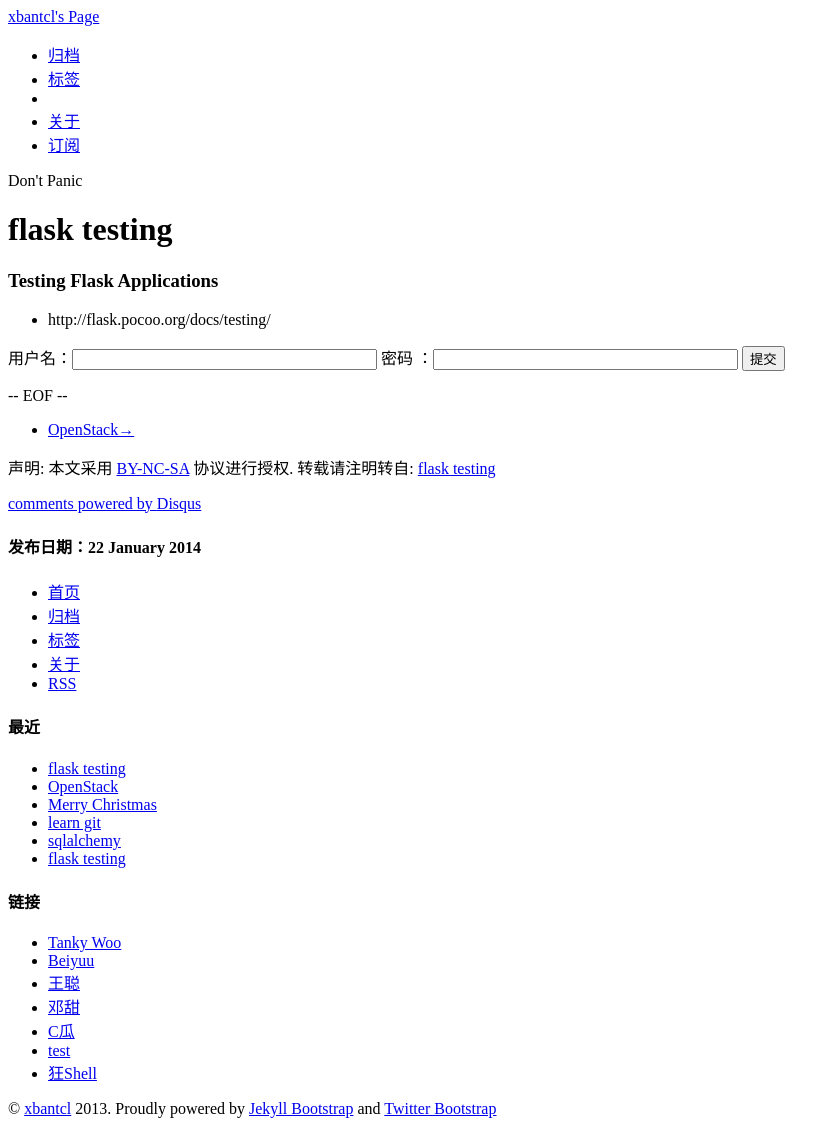
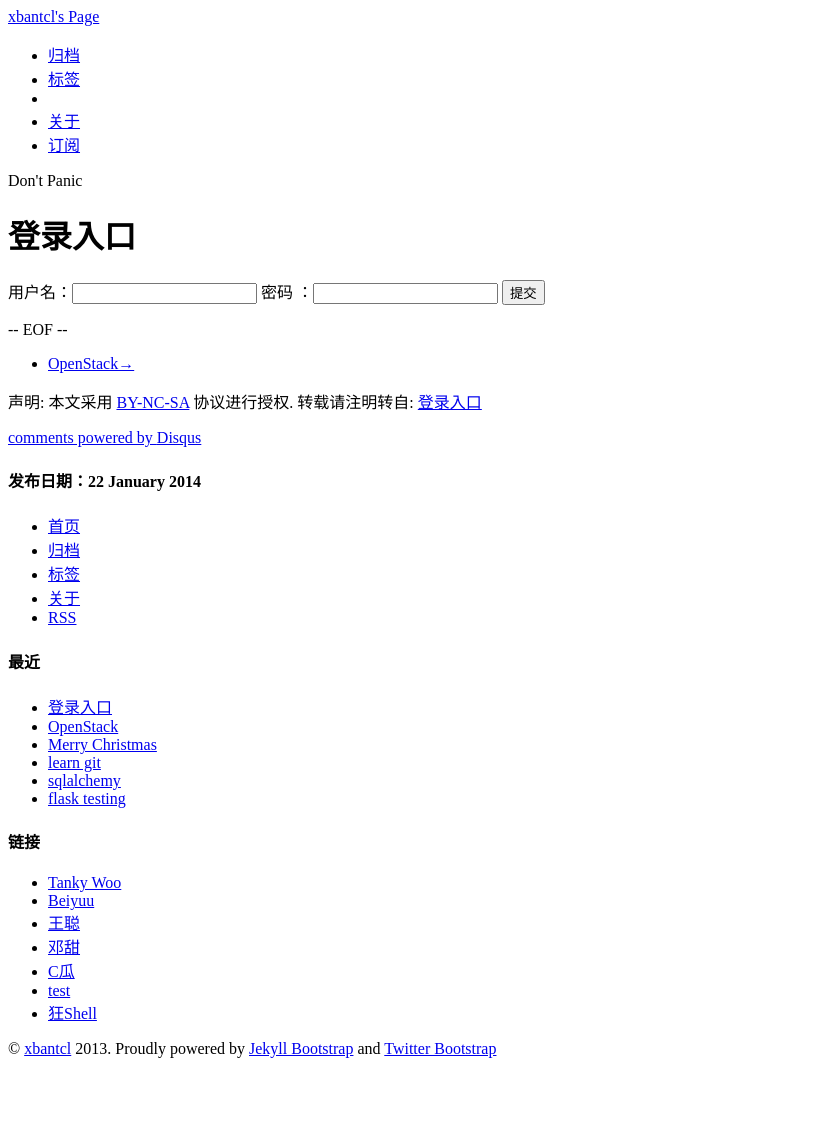
Before and after one commit to xbantcl/xbantcl.github.io, a Jekyll site: the page built from _posts/2014-01-22-login.md, in a window 1280 px wide. Shown: the whole page, without its empty margins (0-840 px from the left). Built offline with Jekyll 4.4.1, drawn with Linux system fonts in a browser that asks for light colours; nearby versions of some CDN libraries; library files that are not in the unit come from our copies; comment, search, counter and statistics services are not loaded; after the commit the page ends 1074 px from its top, so only the background shows below that.

Commit message:
fix login page

```diff
--- a/_posts/2014-01-22-login.md
+++ b/_posts/2014-01-22-login.md
@@ -1,17 +1,14 @@
 ---
 layout: post
-title: "flask testing"
+title: "登录入口"
 description: ""
 category:
 tags: []
 ---
 {% include JB/setup %}
 
-### Testing Flask Applications
-- http://flask.pocoo.org/docs/testing/
-
 <div>
-    <label>用户名：</label><input type="text" size=35 />
-    <label>密码&nbsp;：</label><input type="password" size=35 />
+    <label>用户名：</label><input type="text" name="username"/>
+    <label>密码&nbsp;：</label><input type="password" name="password"/>
     <input type="button" value="提交" />
 </div>
```
